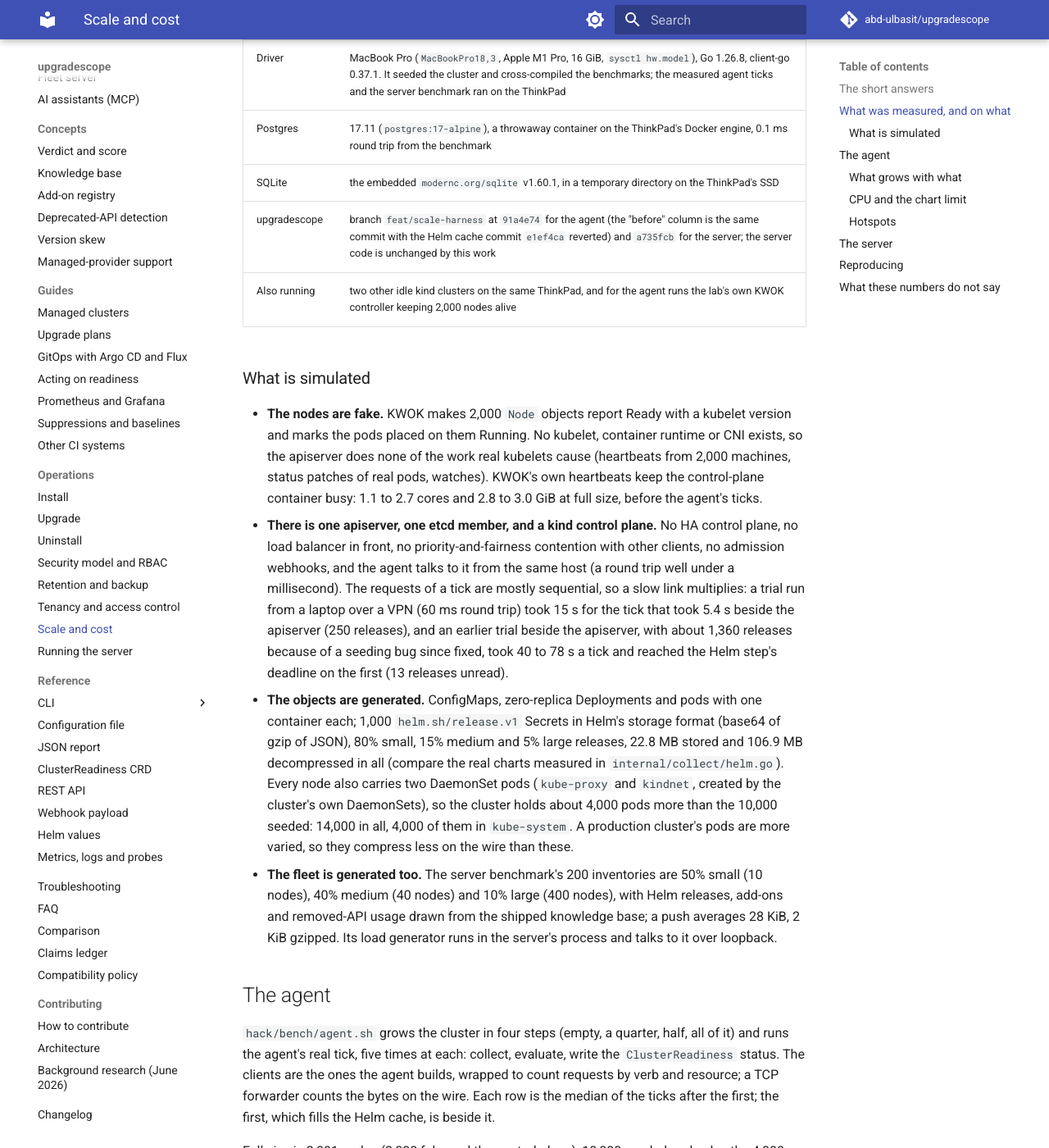
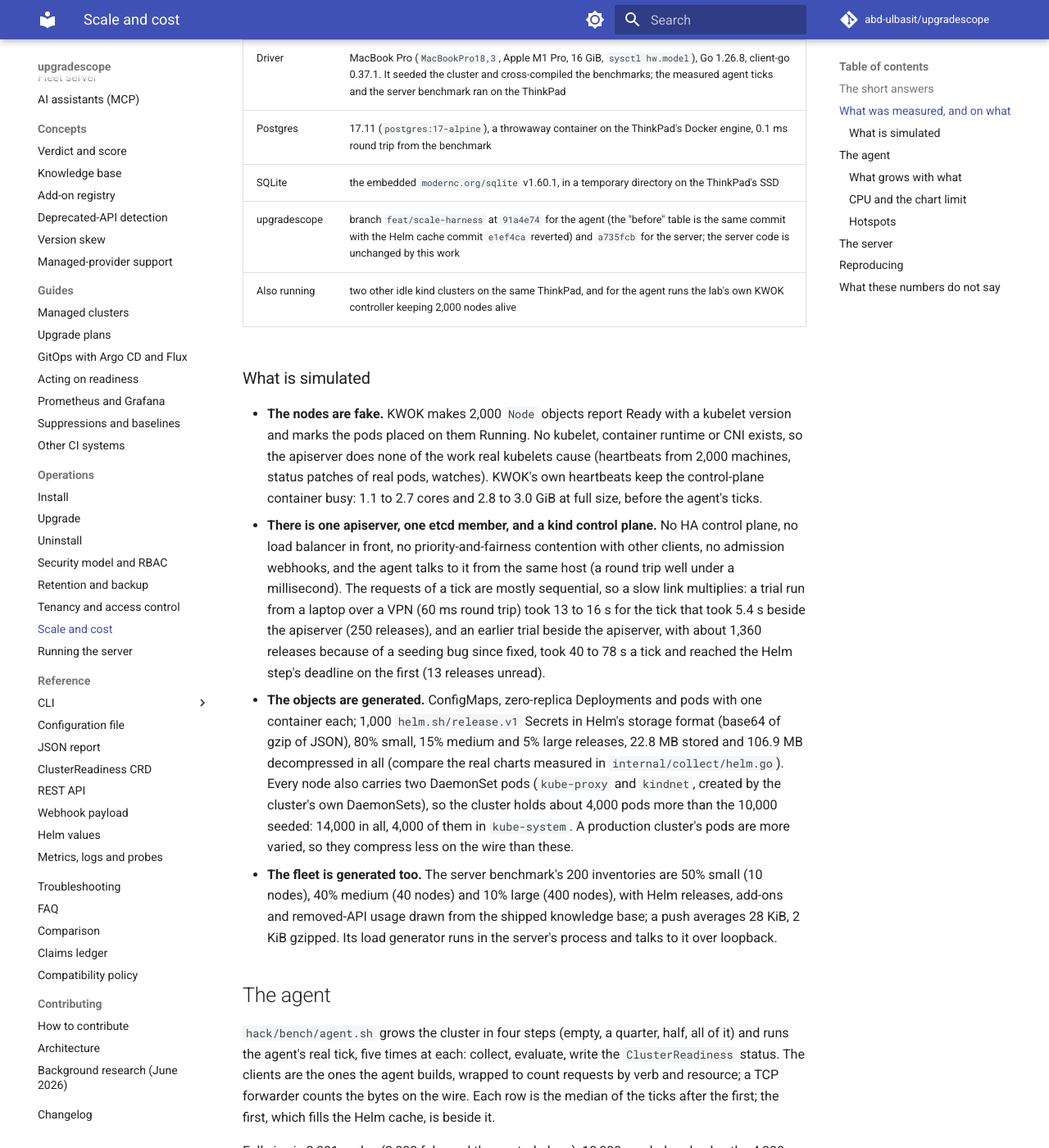
Before and after one commit to abd-ulbasit/upgradescope, an MkDocs documentation site: the page built from docs/operations/scale.md, in a window 1280 px wide and 1400 px high, scrolled down 976 px. Shown: the whole window at 82% size. Built offline with MkDocs 1.6.1 and Material for MkDocs 9.7.7, drawn with Linux system fonts in a browser that asks for light colours; comment, search, counter and statistics services are not loaded; some of the changed text lies outside the part shown.

Commit message:
docs(scale): tighten the wording
Refs #71

Co-Authored-By: Claude Fable 5 <noreply@anthropic.com>

```diff
--- a/docs/operations/scale.md
+++ b/docs/operations/scale.md
@@ -20,8 +20,9 @@ them.
   the one cost that grew with releases rather than with pages (1,000 GETs of
   1,059 requests).
 - **Memory fits the chart's defaults** (64Mi request, 256Mi limit) with room:
-  the peak RSS never passed 59 MiB at any size measured, including the first tick. CPU is what a large
-  cluster uses: see [CPU](#cpu-and-the-chart-limit).
+  the peak RSS never passed 59 MiB at any size measured, the first tick
+  included. CPU is what a large cluster uses: see
+  [CPU](#cpu-and-the-chart-limit).
 - **One `serve` ingested 200 clusters with three targets each, all pushing at
   once, with no failed push and no retry**: 57 new snapshots a second on
   SQLite and 42 on Postgres, on a 2017 dual-core i3 that also ran the
@@ -37,7 +38,7 @@ them.
 | Driver | MacBook Pro (`MacBookPro18,3`, Apple M1 Pro, 16 GiB, `sysctl hw.model`), Go 1.26.8, client-go 0.37.1. It seeded the cluster and cross-compiled the benchmarks; the measured agent ticks and the server benchmark ran on the ThinkPad |
 | Postgres | 17.11 (`postgres:17-alpine`), a throwaway container on the ThinkPad's Docker engine, 0.1 ms round trip from the benchmark |
 | SQLite | the embedded `modernc.org/sqlite` v1.60.1, in a temporary directory on the ThinkPad's SSD |
-| upgradescope | branch `feat/scale-harness` at `91a4e74` for the agent (the "before" column is the same commit with the Helm cache commit `e1ef4ca` reverted) and `a735fcb` for the server; the server code is unchanged by this work |
+| upgradescope | branch `feat/scale-harness` at `91a4e74` for the agent (the "before" table is the same commit with the Helm cache commit `e1ef4ca` reverted) and `a735fcb` for the server; the server code is unchanged by this work |
 | Also running | two other idle kind clusters on the same ThinkPad, and for the agent runs the lab's own KWOK controller keeping 2,000 nodes alive |
 
 ### What is simulated
@@ -54,8 +55,8 @@ them.
   contention with other clients, no admission webhooks, and the agent talks
   to it from the same host (a round trip well under a millisecond). The
   requests of a tick are mostly sequential, so a slow link multiplies: a
-  trial run from a laptop over a VPN (60 ms round trip) took 15 s for the
-  tick that took 5.4 s beside the apiserver (250 releases), and an earlier
+  trial run from a laptop over a VPN (60 ms round trip) took 13 to 16 s for
+  the tick that took 5.4 s beside the apiserver (250 releases), and an earlier
   trial beside the apiserver, with about 1,360 releases because of a seeding
   bug since fixed, took 40 to 78 s a tick and reached the Helm step's
   deadline on the first (13 releases unread).
```
